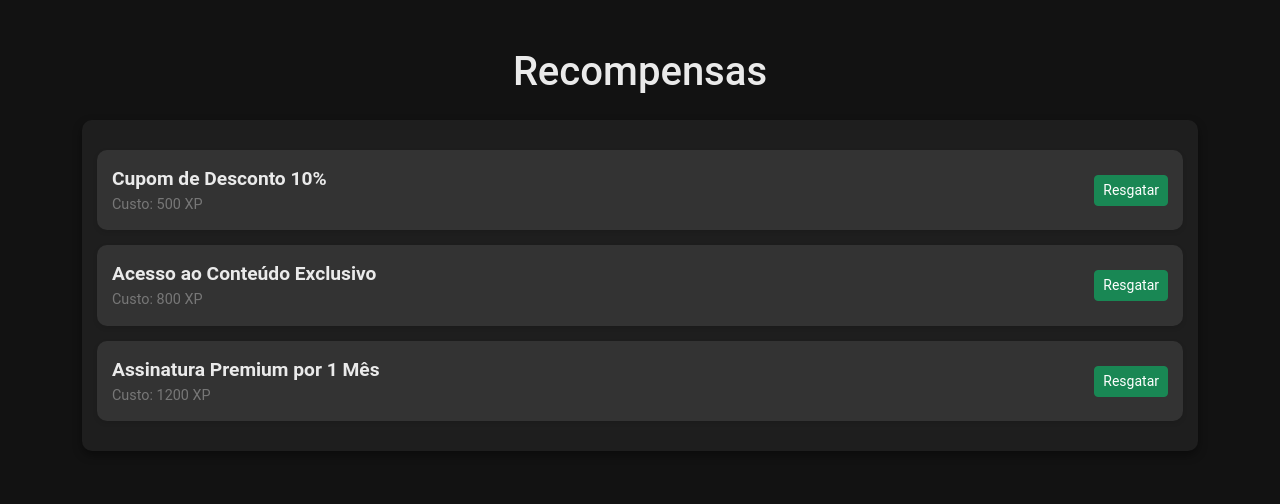
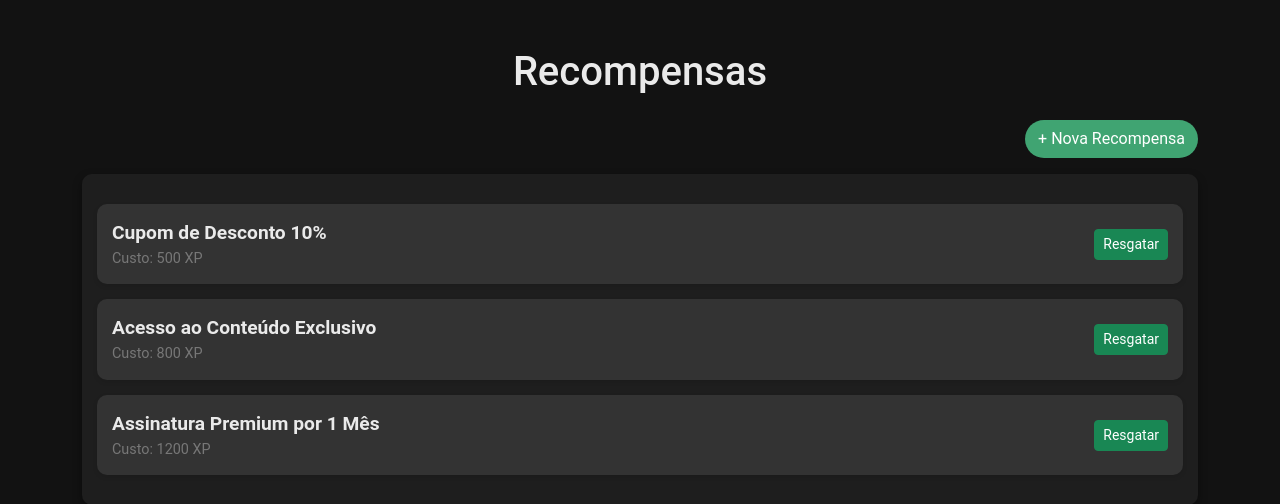
Before and after one commit to Neto002/questify, a Flask app: template templates/rewards.html in a window 1280 px wide. Shown: the part 76-580 px from the top of the page. Run offline with Flask 3, Linux system fonts and the light colour scheme; the template is opened without the code that fills it, so the values that code supplies are empty.

Commit message:
reward creation button

```diff
--- a/templates/rewards.html
+++ b/templates/rewards.html
@@ -6,6 +6,11 @@
 <h1 class="text-center">Recompensas</h1>
 <div class="row mt-4">
     <div class="col-md-12">
+        <div class="col-md-12 text-end mb-3">
+        <button class="btn btn-premium" data-bs-toggle="modal" data-bs-target="#addRewardModal">
+            + Nova Recompensa
+        </button>
+    </div>
         <div class="board-column">
             <!-- Reward 1 -->
             <div class="task-card d-flex justify-content-between align-items-center">
```
Also changed, not shown: static/media/1.profile.jpg (added).
